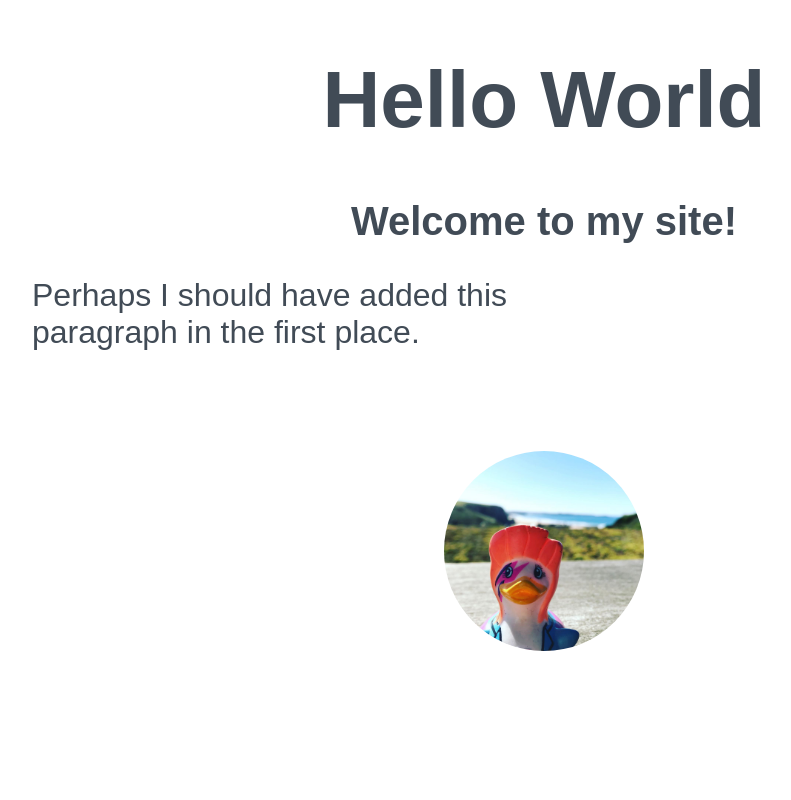
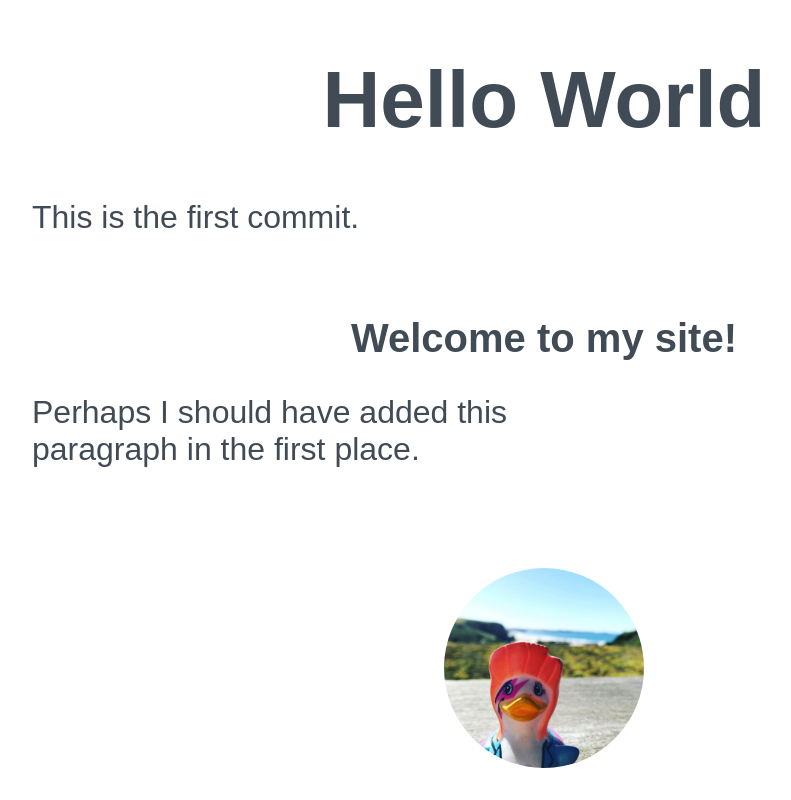
Before and after one commit to ddmee/week-2-2, a plain HTML site: page index.html in a window 1280 px wide. Shown: the top 800 px of the page, without its empty margins (96-887 px from the left). Drawn offline with Linux system fonts and the light colour scheme.

Commit message:
Update index.html
Added a new paragraph element.

```diff
--- a/index.html
+++ b/index.html
@@ -13,6 +13,8 @@
 <body>
   <div>
     <h1>Hello World</h1>
+
+    <p>This is the first commit.</p>
 
     <h2>Welcome to my site!</h2>
 
```
